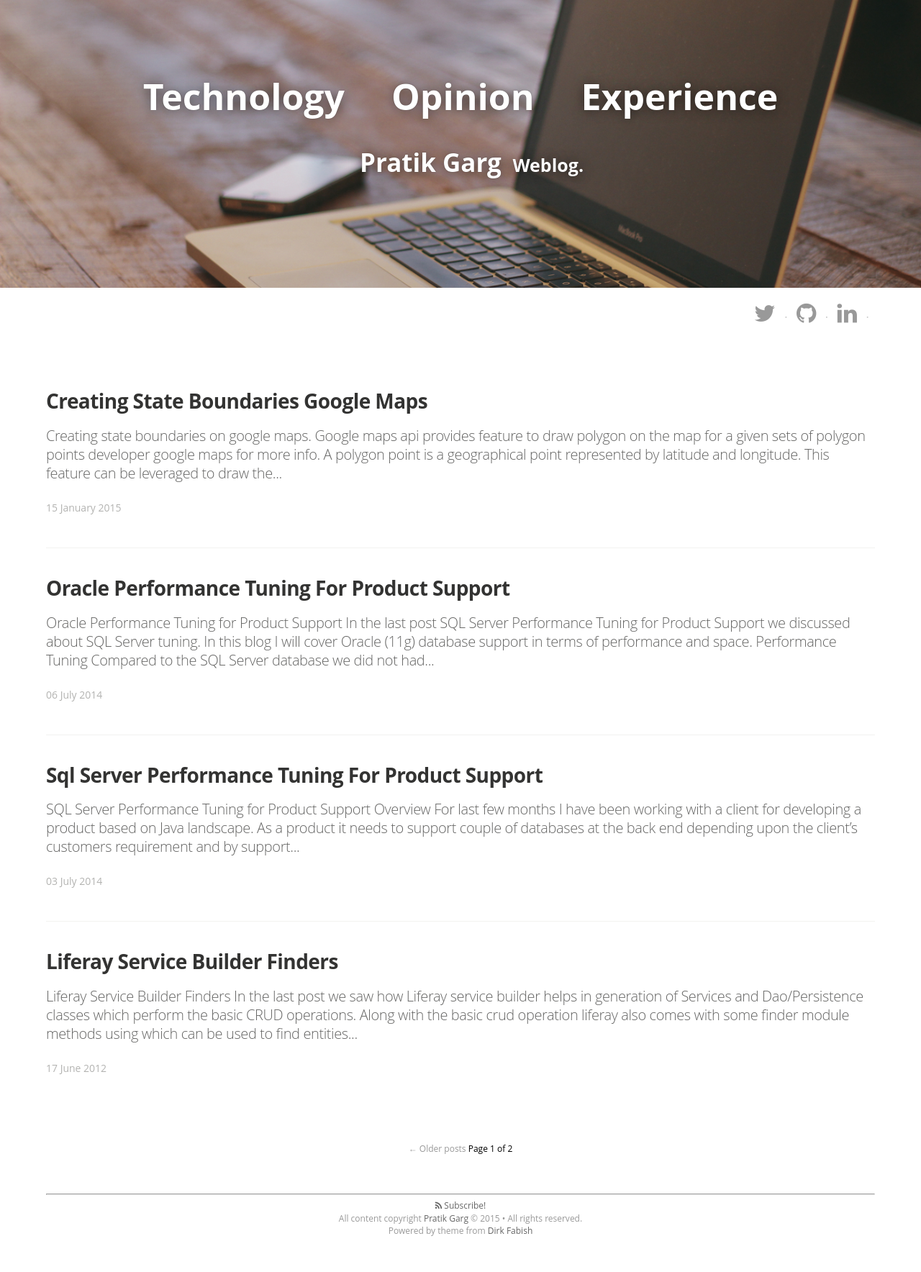
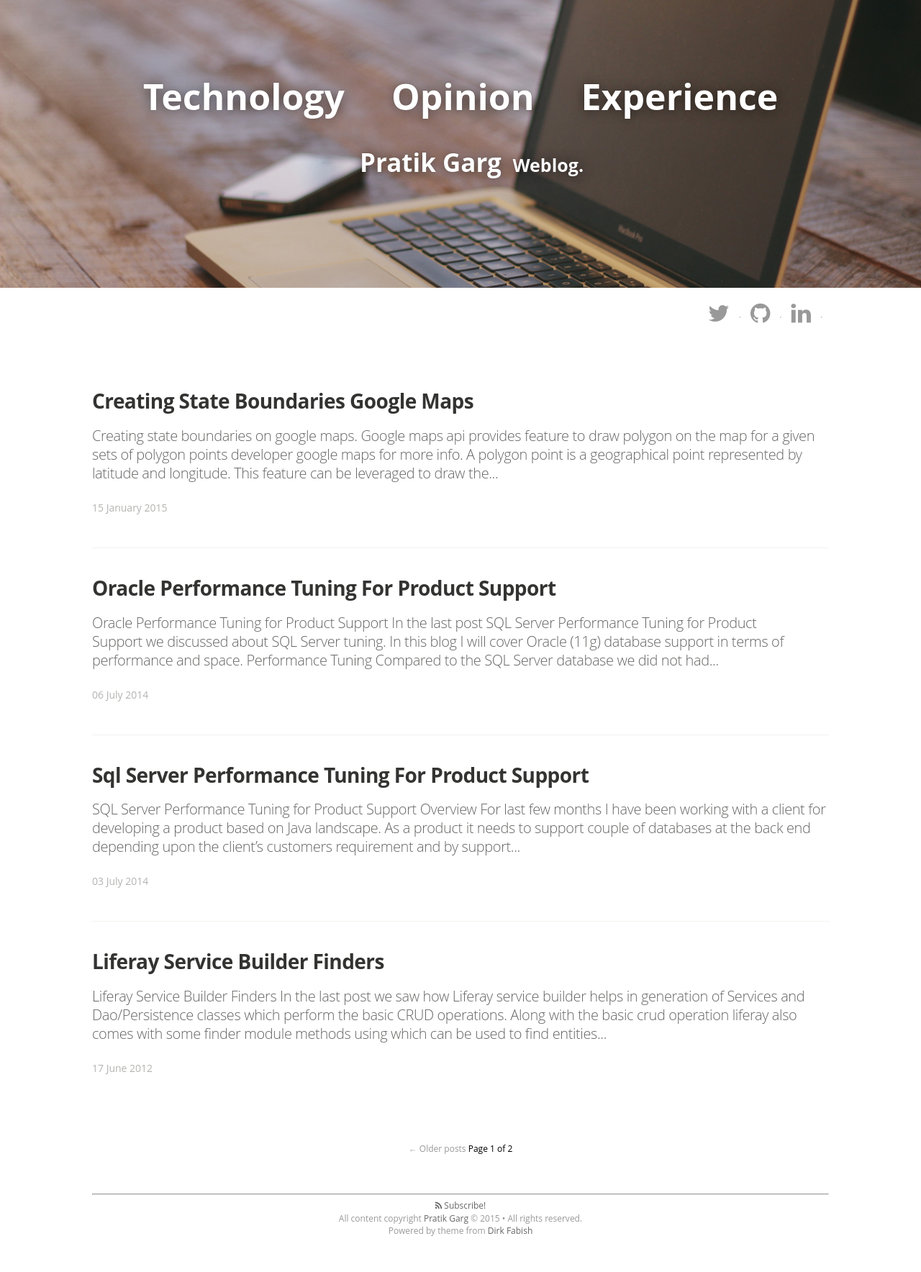
Before and after one commit to PratikGarg/pratikgarg.github.io, a Jekyll site: the page built from index.html, in a window 1280 px wide. Shown: the whole page at 72% size. Built offline with Jekyll 4.4.1, drawn with Linux system fonts in a browser that asks for light colours; nearby versions of some CDN libraries; some web fonts are replaced; Markdown is read by kramdown in place of the engine named in the settings; the list of posts is cut into pages by our own code.

Commit message:
Added some css changes

```diff
--- a/css/main.sass
+++ b/css/main.sass
@@ -76,7 +76,7 @@ body
 
 .blog-header
   width: 100%
-  max-width: 90%
+  max-width: 80%
   margin: 0 auto
   position: relative
   padding: 0
@@ -130,7 +130,7 @@ body
 
 .content
   width: 100%
-  max-width: 90%
+  max-width: 80%
   margin: 0 auto
   @include box-sizing(border-box)
   @include respond-to(800)
@@ -153,6 +153,7 @@ body
         color: #333332
         &:hover
           text-decoration: none
+          color: #48649f
     .post-excerpt
       letter-spacing: -0.02em
       font-weight: 300
@@ -221,7 +222,7 @@ body
   margin: 0 auto
   padding: $rs*3 0
   width: 100%
-  max-width: 90%
+  max-width: 80%
   font-size: $rs/4*3
   text-align: center
   color: #999
@@ -367,7 +368,7 @@ body
     p
       font-weight: 400
       font-style: normal
-      font-size: 22px
+      font-size: 20px
       line-height: 30px
       margin: 0
       padding-bottom: 30px
@@ -536,7 +537,7 @@ body
     width: 100%
     position: relative
     z-index: 99
-    max-width: 90%
+    max-width: 80%
     padding: 120px 0 90px
     text-align: center
     margin: 0 auto
```
Also changed, not shown: 2 other files.
